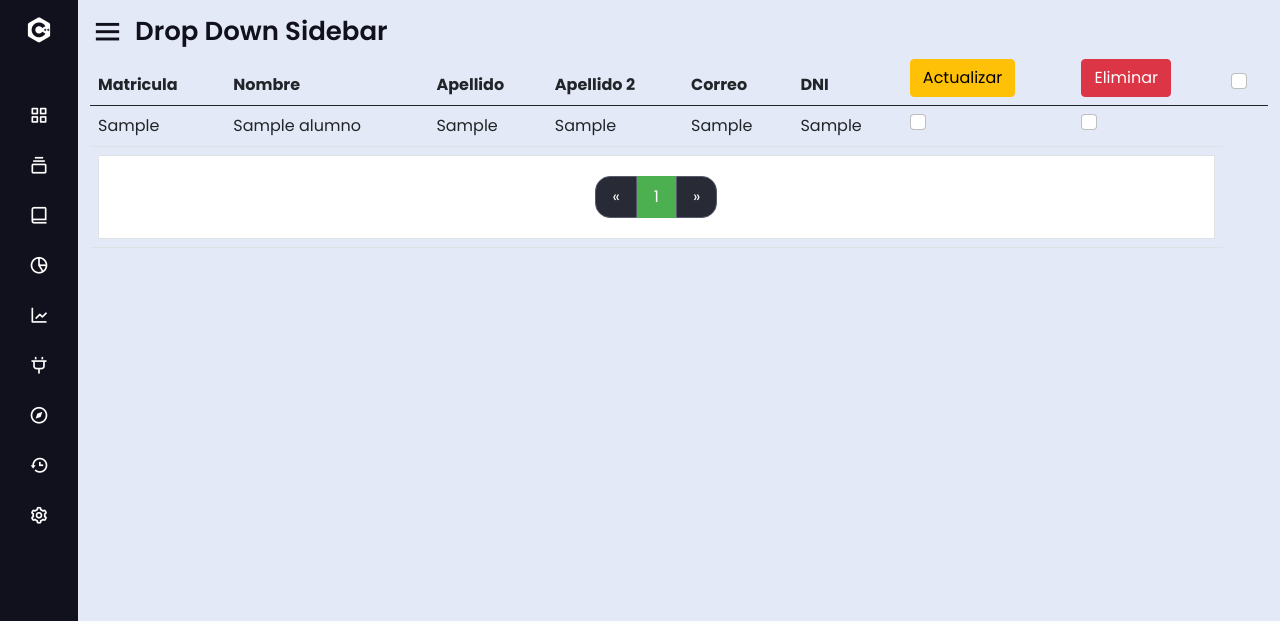
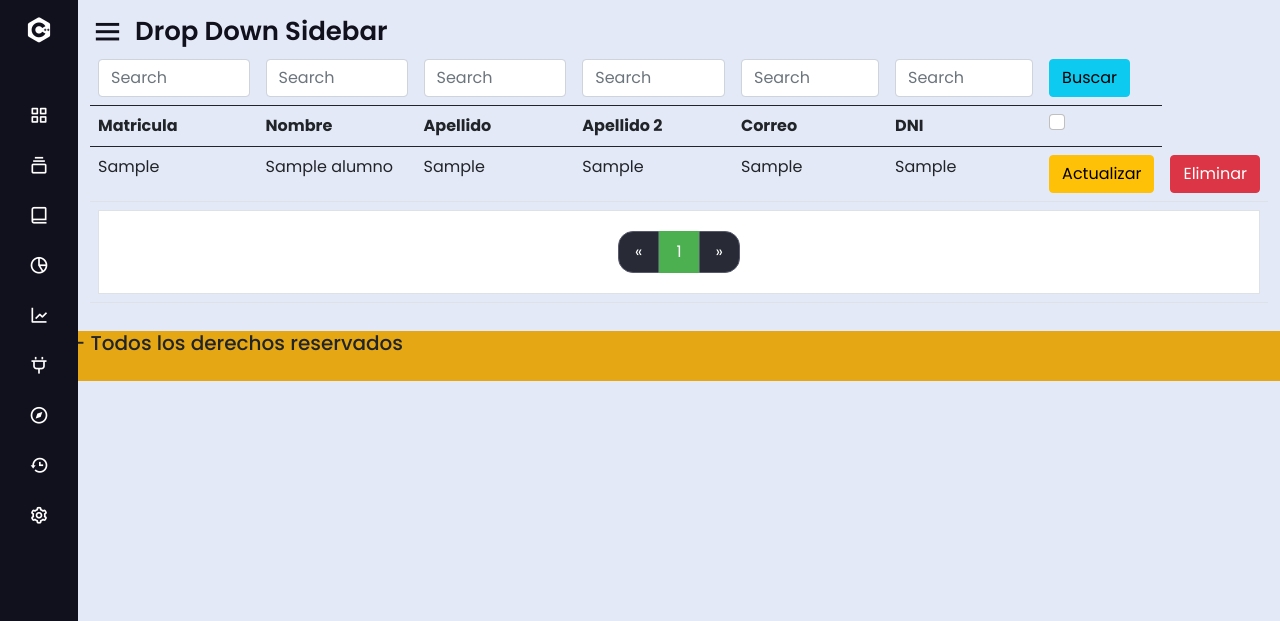
Before and after one commit to Erik-Ruiz/Sintesis_CRUD, a PHP site: page /pages/admin.php in a window 1280 px wide. Shown: the top 621 px of the page. Run offline with PHP 8.4, Linux system fonts and the light colour scheme; a user stored in the database is signed in; tables that the repository leaves empty or names only in its code hold one stand-in row (values such as "Sample post"); some libraries are stand-ins or nearby versions.

Commit message:
MOdificacion de la web principal con el filtro

```diff
--- a/pages/admin.php
+++ b/pages/admin.php
@@ -151,12 +151,58 @@
       <span class="text">Drop Down Sidebar</span>
     </div>
 
-    <!-- AÑADIR LA NVBAR PARA EL FILTRO -->
+    <!-- <nav class="navbar navbar-expand-lg bg-light">
+  <div class="container-fluid">
+    <a class="navbar-brand" href="#">Navbar</a>
+    <button class="navbar-toggler" type="button" data-bs-toggle="collapse" data-bs-target="#navbarSupportedContent" aria-controls="navbarSupportedContent" aria-expanded="false" aria-label="Toggle navigation">
+      <span class="navbar-toggler-icon"></span>
+    </button>
+    <div class="collapse navbar-collapse" id="navbarSupportedContent">
+      <ul class="navbar-nav me-auto mb-2 mb-lg-0">
+        <li class="nav-item">
+          <a class="nav-link active" aria-current="page" href="#">Home</a>
+        </li>
+        <li class="nav-item">
+          <a class="nav-link" href="#">Link</a>
+        </li>
+        <li class="nav-item dropdown">
+          <a class="nav-link dropdown-toggle" href="#" role="button" data-bs-toggle="dropdown" aria-expanded="false">
+            Dropdown
+          </a>
+          <ul class="dropdown-menu">
+            <li><a class="dropdown-item" href="#">Action</a></li>
+            <li><a class="dropdown-item" href="#">Another action</a></li>
+            <li><hr class="dropdown-divider"></li>
+            <li><a class="dropdown-item" href="#">Something else here</a></li>
+          </ul>
+        </li>
+        <li class="nav-item">
+          <a class="nav-link disabled">Disabled</a>
+        </li>
+      </ul>
+      <form class="d-flex" role="search">
+        <input class="form-control me-2" type="search" placeholder="Search" aria-label="Search">
+        <button class="btn btn-outline-success" type="submit">Search</button>
+      </form>
+    </div>
+  </div>
+</nav> -->
 
-    <div class="tabla">
+    <div class="tabla" style="overflow-x: scroll;">
       <table class="table">
-
-        <thead>
+      <thead>
+       <form class="d-flex" role="search">
+          <tr>
+            <th scope="col"><input class="form-control me-2" type="search" placeholder="Search" aria-label="Search"></th>
+            <th scope="col"><input class="form-control me-2" type="search" placeholder="Search" aria-label="Search"></th>
+            <th scope="col"><input class="form-control me-2" type="search" placeholder="Search" aria-label="Search"></th>
+            <th scope="col"><input class="form-control me-2" type="search" placeholder="Search" aria-label="Search"></th>
+            <th scope="col"><input class="form-control me-2" type="search" placeholder="Search" aria-label="Search"></th>
+            <th scope="col"><input class="form-control me-2" type="search" placeholder="Search" aria-label="Search"></th>
+            <th scope="col"><input type="submit" class="btn btn-info" value="Buscar"></th>
+          </tr>
+        </form>
+        </thead>
           <tr>
             <th scope="col">Matricula</th>
             <th scope="col">Nombre</th>
@@ -164,11 +210,10 @@
             <th scope="col">Apellido 2</th>
             <th scope="col">Correo</th>
             <th scope="col">DNI</th>
-            <th scope="col"><input type="submit" class="btn btn-warning" value="Actualizar"></th>
-            <th scope="col"><input type="submit" class="btn btn-danger" value="Eliminar"></th>
+
             <th scope="col"><input type="checkbox" class="form-check-input mt-0"></th>
           </tr>
-        </thead>
+
 
         <tbody class="table-group-divider">
 
@@ -183,9 +228,8 @@
           <td data-label="Apellido"><?php echo"{$registro['apellido2']}";?></td>
           <td data-label="Apellido"><?php echo"{$registro['correo']}";?></td>
           <td data-label="Apellido"><?php echo"{$registro['dni']}";?></td>
-          <td scope="col"><input type="checkbox" class="form-check-input mt-0"></td>
-          <td scope="col"><input type="checkbox" class="form-check-input mt-0"></td>
-        </tr>
+          <th scope="col"><input type="submit" class="btn btn-warning" value="Actualizar"></th>
+            <th scope="col"><input type="submit" class="btn btn-danger" value="Eliminar"></th>        </tr>
       <?php } ?>
         <tr>
         <!-- Fila de paginación dinamica -->
@@ -215,7 +259,11 @@
   <script src="../js/sidebar.js"></script>
 
 </body>
+<footer style="width: 100%; height: 50px; background: #e6a714;">
 
+  <h5 > © 2022  - Todos los derechos reservados</h5>
+
+</footer>
 
 </body>
 </html>
```
